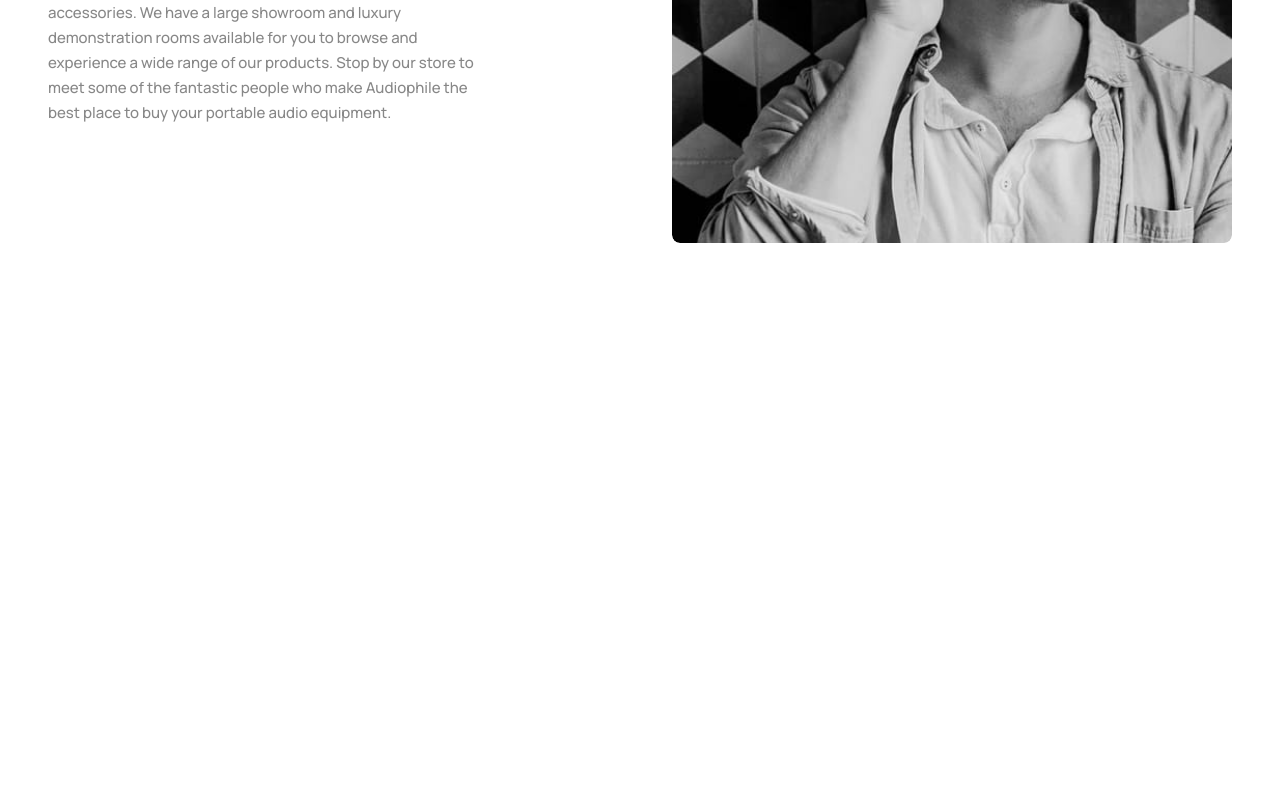
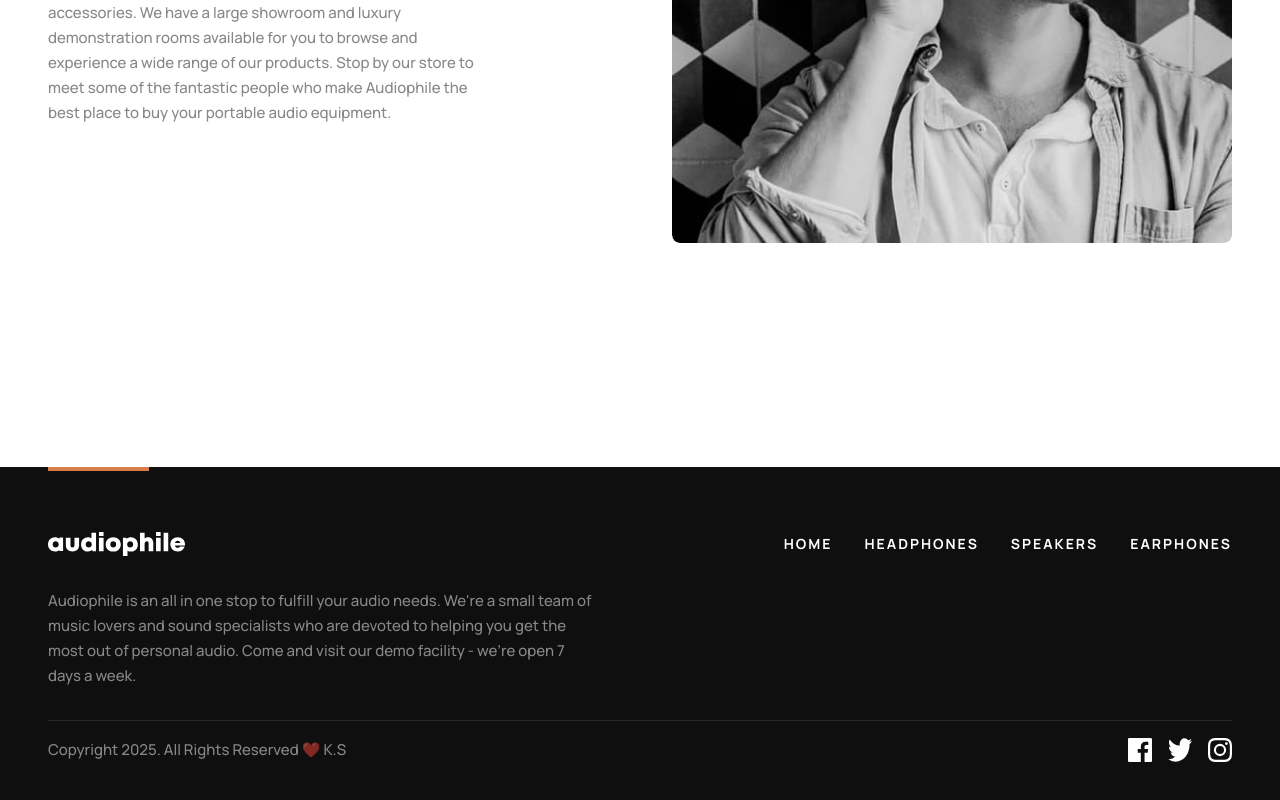
Before and after one commit to dev-star23/Audiophile, a Next.js app: page / in a window 1280 px wide. Shown: the part 3138-3938 px from the top of the page. Before the commit the page ends 3477 px from the top, so only its background shows below. Built offline with nearby package versions, Linux system fonts and the light colour scheme.

Commit message:
feat: footer

```diff
--- a/src/app/layout.tsx
+++ b/src/app/layout.tsx
@@ -1,6 +1,6 @@
 import type { Metadata } from "next";
 import { Manrope, Geist_Mono } from "next/font/google";
-import { Navbar } from "@/components";
+import { Navbar, Footer } from "@/components";
 import "./globals.css";
 
 const manrope = Manrope({
@@ -31,6 +31,7 @@ export default function RootLayout({
       >
         <Navbar />
         {children}
+        <Footer />
       </body>
     </html>
   );
--- /dev/null
+++ b/src/components/Footer.tsx
@@ -0,0 +1,132 @@
+"use client"
+
+import Link from "next/link"
+import Image from "next/image"
+import { Container } from "./Container"
+import { cn } from "@/lib/utils"
+
+export interface FooterProps {
+  className?: string
+}
+
+const navigationLinks = [
+  { label: "HOME", href: "/" },
+  { label: "HEADPHONES", href: "/headphones" },
+  { label: "SPEAKERS", href: "/speakers" },
+  { label: "EARPHONES", href: "/earphones" },
+]
+
+const socialLinks = [
+  {
+    name: "Facebook",
+    href: "https://facebook.com",
+    icon: "/images/shared/desktop/icon-facebook.svg",
+  },
+  {
+    name: "Twitter",
+    href: "https://twitter.com",
+    icon: "/images/shared/desktop/icon-twitter.svg",
+  },
+  {
+    name: "Instagram",
+    href: "https://instagram.com",
+    icon: "/images/shared/desktop/icon-instagram.svg",
+  },
+]
+
+export function Footer({ className }: FooterProps) {
+  return (
+    <footer className={cn("bg-foreground text-white mt-24 md:mt-32 relative", className)}>
+      {/* Orange line at footer top border */}
+      {/* Mobile: centered, Larger screens: left-aligned */}
+      <Container className="relative">
+        <div className="absolute top-0 left-1/2 md:left-12 -translate-x-1/2 md:translate-x-0 h-1 bg-primary w-[101px]" />
+      </Container>
+
+      <Container>
+        <div className="pt-12 md:pt-16 pb-12 md:pb-16 space-y-12 md:space-y-8">
+          {/* Top section: Logo and Navigation */}
+          <div className="flex flex-col md:flex-row md:items-center md:justify-between gap-8 md:gap-0">
+            {/* Logo */}
+            <Link
+              href="/"
+              className="flex items-center"
+              aria-label="audiophile home"
+            >
+              <Image
+                src="/images/logo.svg"
+                alt="audiophile"
+                width={143}
+                height={25}
+                className="h-6 w-auto"
+              />
+            </Link>
+
+            {/* Navigation Links */}
+            <nav aria-label="Footer navigation">
+              <ul className="flex flex-col md:flex-row items-start md:items-center gap-4 md:gap-8">
+                {navigationLinks.map((link) => (
+                  <li key={link.href}>
+                    <Link
+                      href={link.href}
+                      className="text-sm font-bold tracking-[2px] uppercase hover:text-primary transition-colors"
+                    >
+                      {link.label}
+                    </Link>
+                  </li>
+                ))}
+              </ul>
+            </nav>
+          </div>
+
+          {/* Middle section: About text */}
+          <div className="max-w-[540px] lg:max-w-[435px] xl:max-w-[545px]">
+            <p className="text-[15px] leading-[25px] text-white/50">
+              Audiophile is an all in one stop to fulfill your audio needs. We&apos;re a small team of music lovers and sound specialists who are devoted to helping you get the most out of personal audio. Come and visit our demo facility - we&apos;re open 7 days a week.
+            </p>
+          </div>
+
+          {/* Bottom section: Copyright and Social Icons */}
+          <div className="flex flex-col md:flex-row md:items-center md:justify-between gap-8 md:gap-0 pt-8 md:pt-4 border-t border-white/10">
+            {/* Copyright */}
+            <p className="text-[15px] leading-[25px] text-white/50">
+              Copyright {new Date().getFullYear()}. All Rights Reserved ❤️ K.S
+            </p>
+
+            {/* Social Media Icons */}
+            <div className="flex items-center gap-4">
+              {socialLinks.map((social) => (
+                <Link
+                  key={social.name}
+                  href={social.href}
+                  target="_blank"
+                  rel="noopener noreferrer"
+                  className="group relative transition-all"
+                  aria-label={`Visit our ${social.name} page`}
+                >
+                  <Image
+                    src={social.icon}
+                    alt={social.name}
+                    width={24}
+                    height={24}
+                    className="h-6 w-6 transition-all"
+                  />
+                  <Image
+                    src={social.icon}
+                    alt=""
+                    width={24}
+                    height={24}
+                    className="h-6 w-6 absolute top-0 left-0 opacity-0 group-hover:opacity-100 transition-opacity"
+                    style={{
+                      filter: 'brightness(0) saturate(100%) invert(67%) sepia(62%) saturate(1752%) hue-rotate(340deg) brightness(108%) contrast(89%)',
+                    }}
+                  />
+                </Link>
+              ))}
+            </div>
+          </div>
+        </div>
+      </Container>
+    </footer>
+  )
+}
--- a/src/components/index.ts
+++ b/src/components/index.ts
@@ -36,6 +36,9 @@ export type { ProductsSectionProps } from "./ProductsSection"
 export { AboutSection } from "./AboutSection"
 export type { AboutSectionProps } from "./AboutSection"
 
+export { Footer } from "./Footer"
+export type { FooterProps } from "./Footer"
+
 export { Button } from "@/components/ui/button"
 export { Input } from "@/components/ui/input"
 export { Label } from "@/components/ui/label"
```
